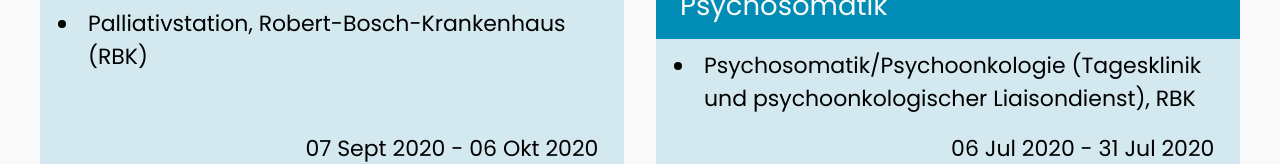
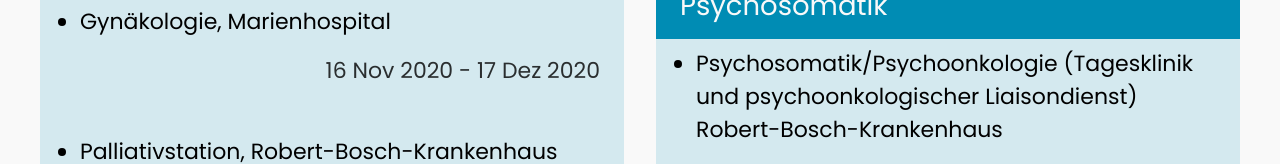
Before and after one commit to evanchristians/resume, a website: page app/index.pug in a window 1280 px wide. Shown: the part 657-821 px from the top of the page. Drawn offline with nearby package versions, Linux system fonts and the light colour scheme; files that its build step writes are made by us from their sources; files whose address does not match are found by name.

Commit message:
copy updates

```diff
--- a/app/assets/styles/_layout.scss
+++ b/app/assets/styles/_layout.scss
@@ -155,13 +155,23 @@
         display: flex;
         list-style-type: disc;
         flex: 1 1;
+        li {
+          width: 100%;
+          padding: 0;
+        }
+
+        li:not(:last-child) > span {
+          margin-bottom: 3rem;
+        }
         span {
+          padding: 0;
           justify-self: flex-end;
           align-self: flex-end;
           margin-right: 0;
-          padding-top: 1rem;
+          margin-top: 1rem;
           background: none;
           margin-left: auto;
+          opacity: .8;
         }
       }
 
--- a/app/index.pug
+++ b/app/index.pug
@@ -49,12 +49,14 @@
           div
             h2(scrolly)  Pflegepraktikum
             ul
-              li Palliativstation, Robert-Bosch-Krankenhaus (RBK)
-              span 07 Sept 2020 - 06 Okt 2020
+              li Gynäkologie, Marienhospital
+                span 16 Nov 2020 - 17 Dez 2020
+              li Palliativstation, Robert-Bosch-Krankenhaus
+                span 07 Sept 2020 - 06 Okt 2020
           div
             h2(scrolly)  Praktikum im Bereich der Psychosomatik
             ul
-              li Psychosomatik/Psychoonkologie (Tagesklinik und psychoonkologischer Liaisondienst), RBK
+              li Psychosomatik/Psychoonkologie (Tagesklinik und psychoonkologischer Liaisondienst)<br/> Robert-Bosch-Krankenhaus
               span 06 Jul 2020 - 31 Jul 2020
 
         h3(scrolly) Freiwilligendienst
```
Also changed, not shown: app/dist/css/main.css, index.html.
